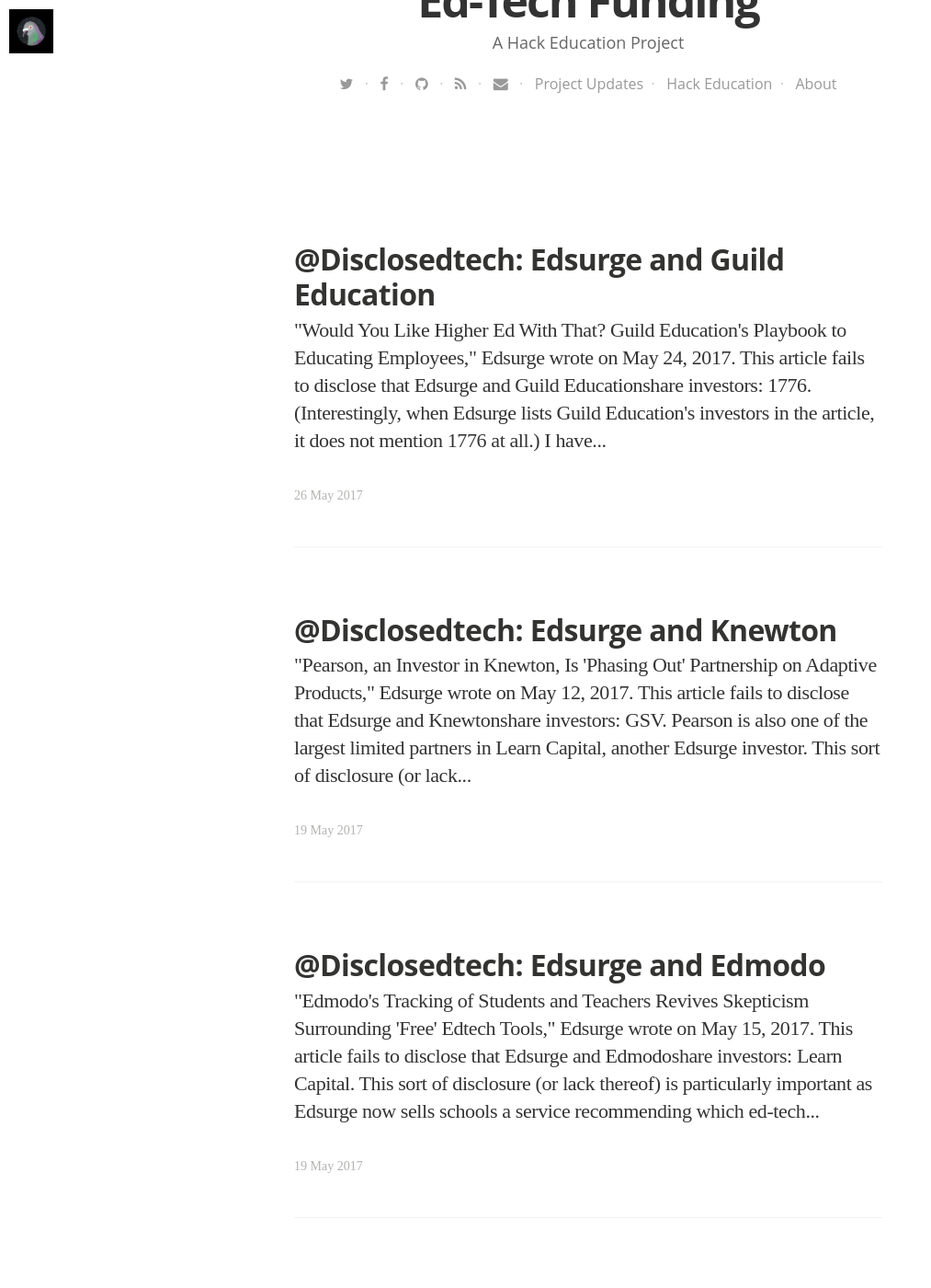
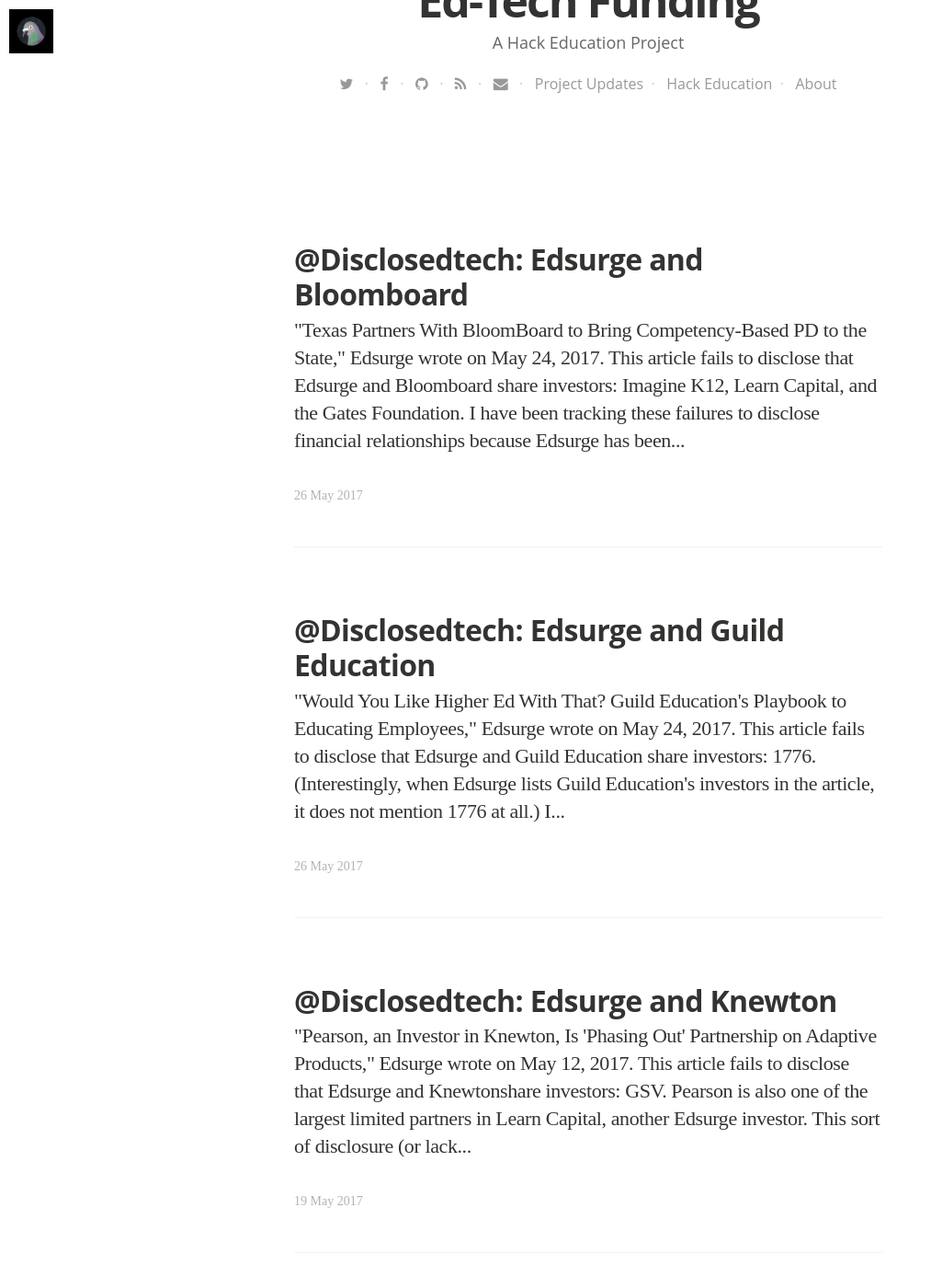
Before and after one commit to HackEducation/funding, a Jekyll site: the page built from blog/index.html, in a window 1280 px wide and 1400 px high, scrolled down 559 px. Shown: the whole window at 92% size, without its empty margins (0-1013 px from the left). Built offline with Jekyll 4.4.1, drawn with Linux system fonts in a browser that asks for light colours; nearby versions of some CDN libraries; some web fonts are replaced; the list of posts is cut into pages by our own code; some of the changed text lies outside the part shown.

Commit message:
new post

```diff
--- /dev/null
+++ b/_posts/2017-05-26-disclosure-bloomboard.html
@@ -0,0 +1,11 @@
+---
+layout: post
+title: "@Disclosedtech: Edsurge and Bloomboard"
+date: 2017-05-26 11:00:00 +0000
+tags:
+image: https://s3.amazonaws.com/hackedu/2017-05-26-pigeon.jpg
+imagecredits: https://www.flickr.com/photos/wildaboutwildlife/6011928100
+---
+<p>"Texas Partners With BloomBoard to Bring Competency-Based PD to the State," <a href="https://www.edsurge.com/news/2017-05-24-texas-partners-with-bloomboard-to-bring-competency-based-pd-to-the-state">Edsurge wrote on May 24, 2017</a>. This article fails to disclose that Edsurge and Bloomboard <a href="http://about.edsurge.com/advisors_supporters/">share investors</a>: Imagine K12, Learn Capital, and the Gates Foundation.</p>
+
+<p>I have been tracking these failures to disclose financial relationships because Edsurge has been selling its Concierge service to schools in order to help them buy ed-tech products. The lack of transparency is important, I think. Now Edsurge says <a href="https://www.edsurge.com/concierge">it's ending the service</a>, but I'm still going to keep track on the publication's disclosure issues.</p>
--- a/_posts/2017-05-26-disclosure-guild-education.html
+++ b/_posts/2017-05-26-disclosure-guild-education.html
@@ -6,6 +6,6 @@
 image: https://s3.amazonaws.com/hackedu/2017-05-26-pigeon.jpg
 imagecredits: https://www.flickr.com/photos/wildaboutwildlife/6011928100
 ---
-<p>"Would You Like Higher Ed With That? Guild Education's Playbook to Educating Employees," <a href="https://www.edsurge.com/news/2017-05-24-would-you-like-higher-ed-with-that-guild-education-s-playbook-to-educating-employees">Edsurge wrote on May 24, 2017</a>. This article fails to disclose that Edsurge and Guild Education<a href="http://about.edsurge.com/advisors_supporters/">share investors</a>: 1776. (Interestingly, when Edsurge lists Guild Education's investors in the article, it does not mention 1776 at all.)</p>
+<p>"Would You Like Higher Ed With That? Guild Education's Playbook to Educating Employees," <a href="https://www.edsurge.com/news/2017-05-24-would-you-like-higher-ed-with-that-guild-education-s-playbook-to-educating-employees">Edsurge wrote on May 24, 2017</a>. This article fails to disclose that Edsurge and Guild Education <a href="http://about.edsurge.com/advisors_supporters/">share investors</a>: 1776. (Interestingly, when Edsurge lists Guild Education's investors in the article, it does not mention 1776 at all.)</p>
 
 <p>I have been tracking these failures to disclose financial relationships because Edsurge has been selling its Concierge service to schools in order to help them buy ed-tech products. The lack of transparency is important, I think. Now Edsurge says <a href="https://www.edsurge.com/concierge">it's ending the service</a>, but I'm still going to keep track on the publication's disclosure issues.</p>
```
